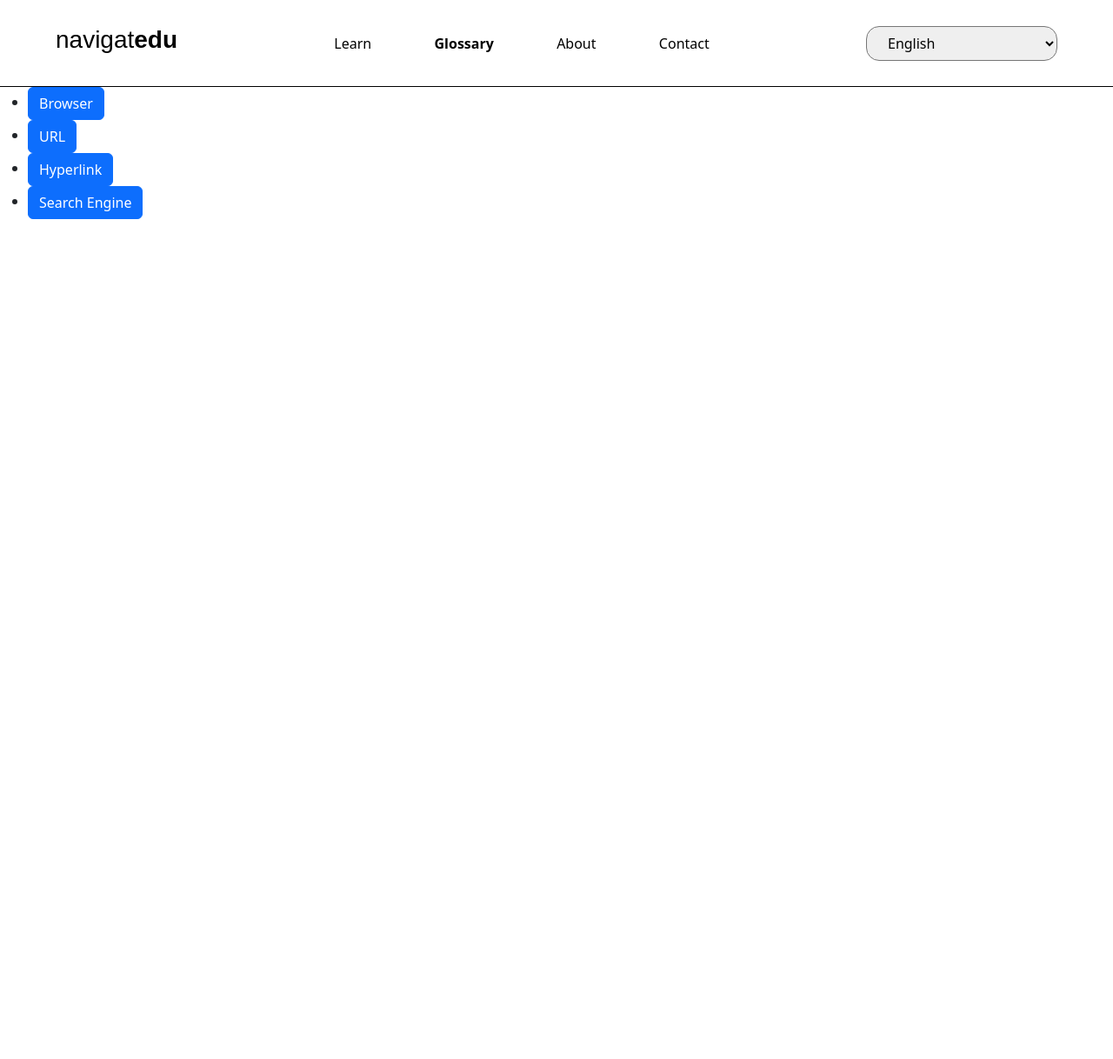
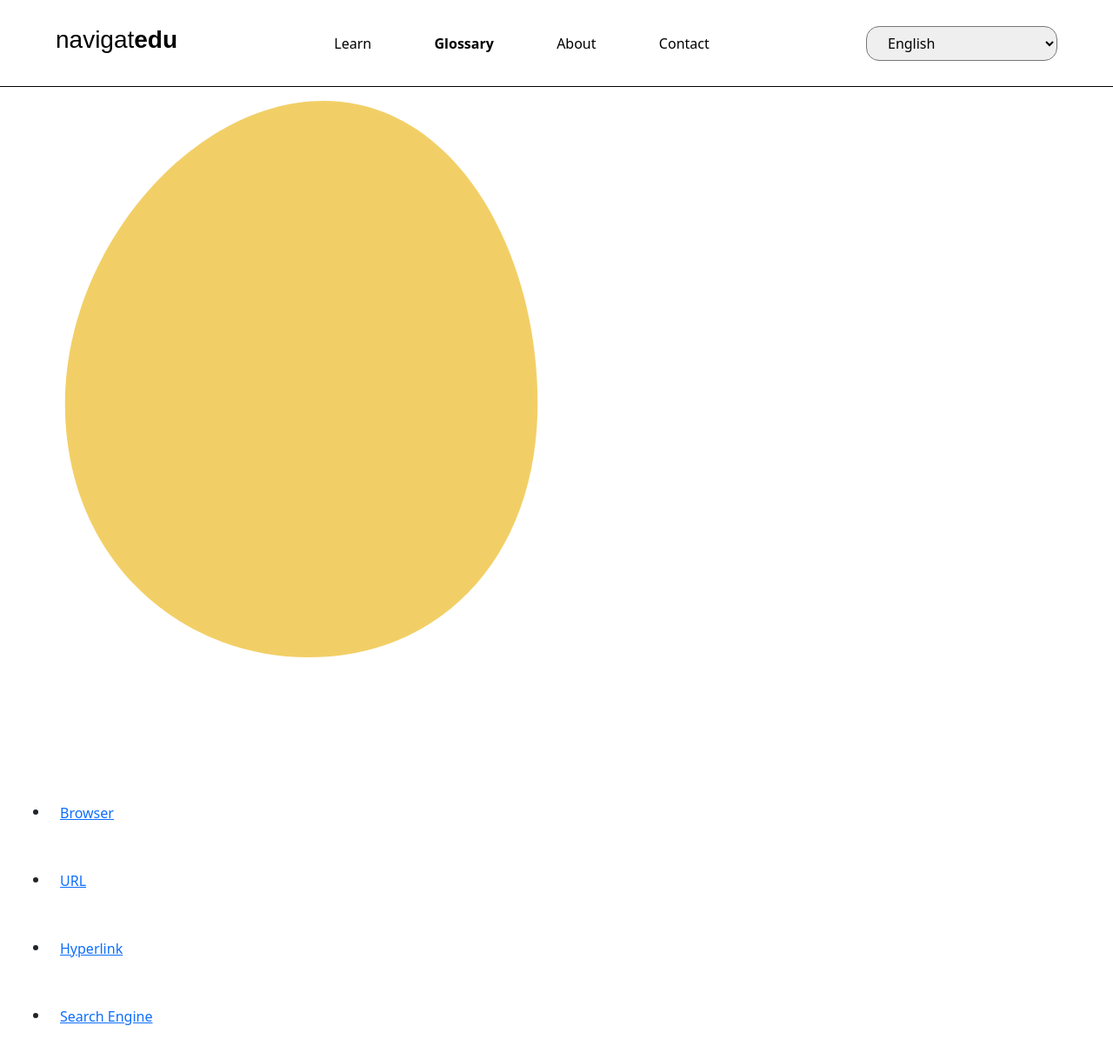
Before and after one commit to qingge-yu/hackathon-frontend, a React (Create React App) app: page /glossary in a window 1280 px wide. Shown: the top 1218 px of the page at 87% size. Before the commit the page ends 800 px from the top, so only its background shows below. Built offline with nearby package versions, Linux system fonts and the light colour scheme; no server answers.

Commit message:
glossary page in progress css

```diff
--- a/src/App.jsx
+++ b/src/App.jsx
@@ -41,7 +41,7 @@ const App = () => {
     <>
       <NavBar user={user} handleLogout={handleLogout}/>
       <Routes>
-        <Route path="/" element={<Landing user={user} modalShow={modalShow} setModalShow={setModalShow}/>} />
+        <Route path="/" element={<Landing user={user}/>} />
         <Route
           path="/signup"
           element={<Signup handleSignupOrLogin={handleSignupOrLogin} />}
@@ -61,7 +61,7 @@ const App = () => {
         <Route
           path="/learn"
           element={
-            <LessonsPage />
+            <LessonsPage modalShow={modalShow} setModalShow={setModalShow}/>
           }
         />
         <Route
--- a/src/pages/GlossaryPage/Glossary.css
+++ b/src/pages/GlossaryPage/Glossary.css
@@ -1,3 +1,101 @@
-.glossary{
-    background-color: white;
+/* ------------- *
+ *   CSS Reset   *
+ * ------------- */
+ *, *::before, *::after {
+    margin: 0;
+    box-sizing: border-box;
 }
+
+html, body {
+    height: 100%;
+}
+
+/* ---------- *
+ *   GLOBAL   *
+ * ---------- */
+:root {
+    /* background colors */
+
+    /* other colors */
+    --white-col: white;
+}
+
+/* ----------- *
+ *   UTILITY   *
+ * ----------- */
+.height-full {
+    height: 100%;
+}
+
+.width-full {
+    width: 100%;
+}
+
+.text-center {
+    text-align: center;
+}
+
+.borderless {
+    border: none !important;
+}
+
+.outlineless {
+    outline: none;
+}
+
+/* -------- *
+ *   FLEX   *
+ * -------- */
+.flex {
+    display: flex;
+}
+
+.flex.column {
+    flex-direction: column;
+}
+
+.flex.grow-1 {
+    flex-grow: 1;
+}
+
+.flex.align-space-between {
+    align-items: space-between;
+}
+
+/* -------- *
+ *   GRID   *
+ * -------- */
+.grid {
+    display: grid;
+}
+
+/* --------------- *
+ *   FLEX / GRID   *
+ * --------------- */
+.align-center:is(.flex, .grid) {
+    align-items: center;
+}
+
+.justify-center:is(.flex, .grid) {
+    justify-content: center;
+}
+
+/* --------------- *
+ *   APPLICATION   *
+ * --------------- */
+.glossary {
+    display: grid;
+    grid-template-columns: 1fr 1fr;
+    height: 40rem;
+    z-index: -1;
+}
+
+.glossarydefinitions {
+    position:absolute;
+left:0;
+right:0;
+    padding: 10rem 3.5rem;
+    display: flex;
+    flex-direction: column;
+    gap: 2.5rem;
+}
--- a/src/pages/GlossaryPage/Glossary.jsx
+++ b/src/pages/GlossaryPage/Glossary.jsx
@@ -16,14 +16,18 @@ const Glossary = () => {
     }
 
     return (
-        <div className="glossary">
-            <ul>
-                <li><Button onClick={() => handleLessonClick('Browser')}>Browser</Button></li>
-                <li><Button onClick={() => handleLessonClick('URL')}>URL</Button></li>
-                <li><Button onClick={() => handleLessonClick('Hyperlink')}>Hyperlink</Button></li>
-                <li><Button onClick={() => handleLessonClick('SearchEngine')}>Search Engine</Button></li>
+        <div>
+            <GlossaryDefinition definitions={GDefShow} />
+            <svg className="glossary"width="693" height="816" viewBox="0 0 693 816" fill="none" xmlns="http://www.w3.org/2000/svg">
+                <path d="M693 443.78C693 670.587 549.079 816 357.712 816C166.345 816 0 670.587 0 443.78C0 216.973 187.701 0 379.068 0C570.434 0 693 216.973 693 443.78Z" fill="#F2CF66"/>
+            </svg>
+            <ul className="glossarydefinitions">
+                <li><Button variant="link" onClick={() => handleLessonClick('Browser')}>Browser</Button></li>
+                <li><Button variant="link" onClick={() => handleLessonClick('URL')}>URL</Button></li>
+                <li><Button variant="link" onClick={() => handleLessonClick('Hyperlink')}>Hyperlink</Button></li>
+                <li><Button variant="link" onClick={() => handleLessonClick('SearchEngine')}>Search Engine</Button></li>
             </ul>
-            <GlossaryDefinition definitions={GDefShow} />
+
         </div>
     )
 }
```
